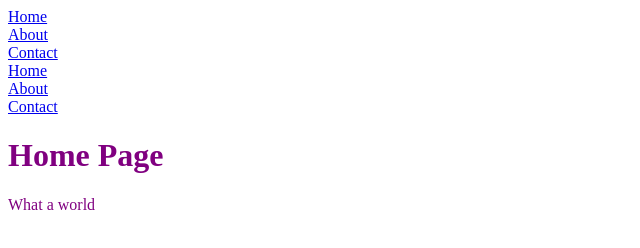
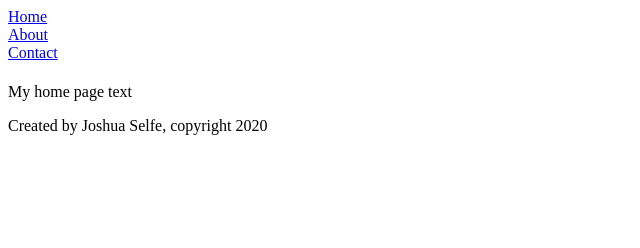
Before and after one commit to joshie-2/gatsby_netlify_tutorial, a Gatsby site: page / in a window 1280 px wide. Shown: the whole page, without its empty margins (0-640 px from the left). Built offline with nearby package versions, Linux system fonts and the light colour scheme; Gatsby itself is replaced by a stand-in of ours.

Commit message:
added layout component and removed header & footer

```diff
--- a/src/pages/index.js
+++ b/src/pages/index.js
@@ -1,12 +1,9 @@
 import React from "react"
-import NavBar from "../components/navBar"
-import Header from "../components/header"
+import Layout from "../components/layout"
 export default function Home() {
   return (
-    <div style={{ color: `purple` }}>
-      <NavBar />
-      <Header headerText="Home Page" />
-      <p>What a world</p>
-    </div>
+    <Layout>
+      <p>My home page text</p>
+    </Layout>
   )
 }
```
